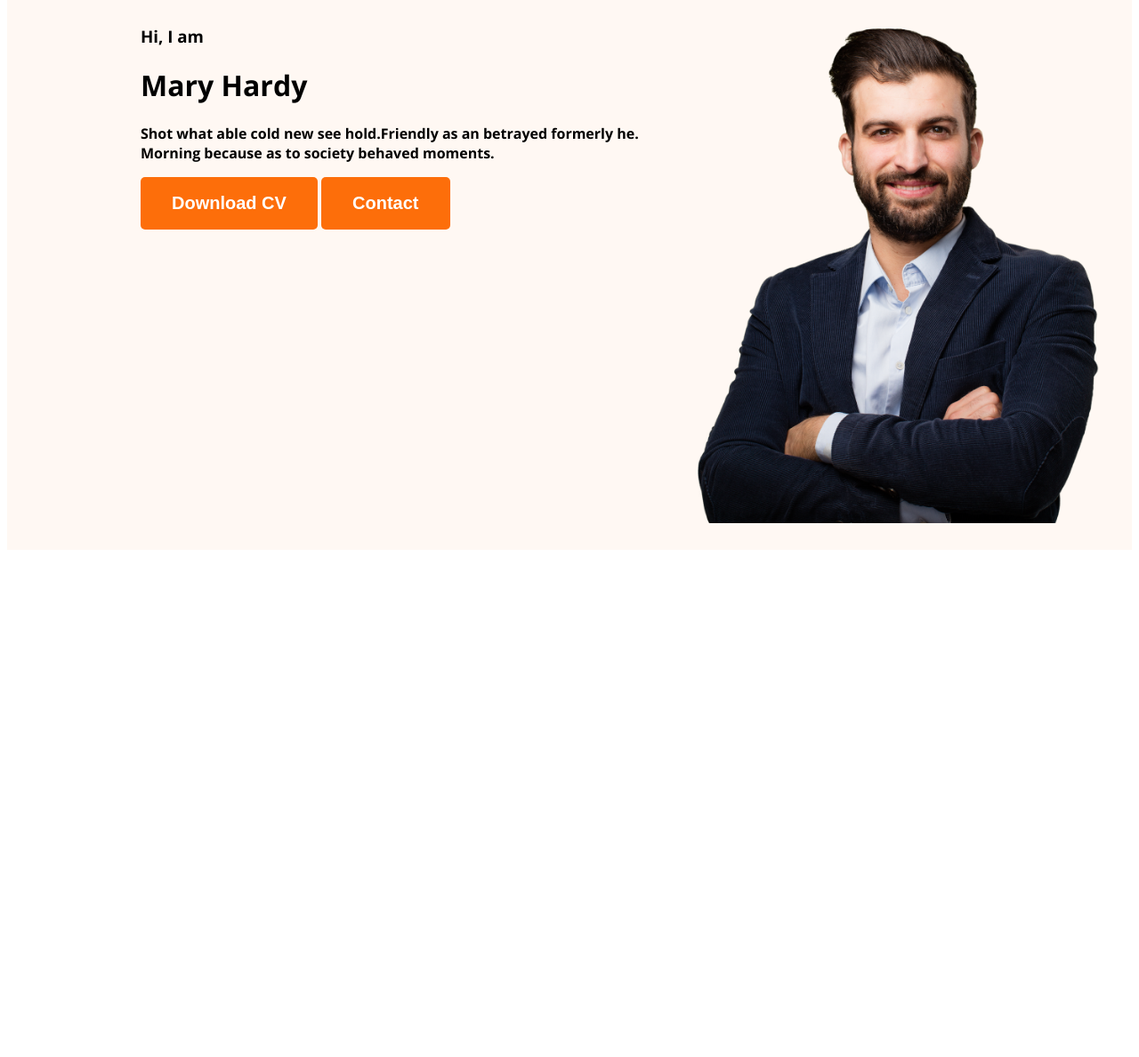
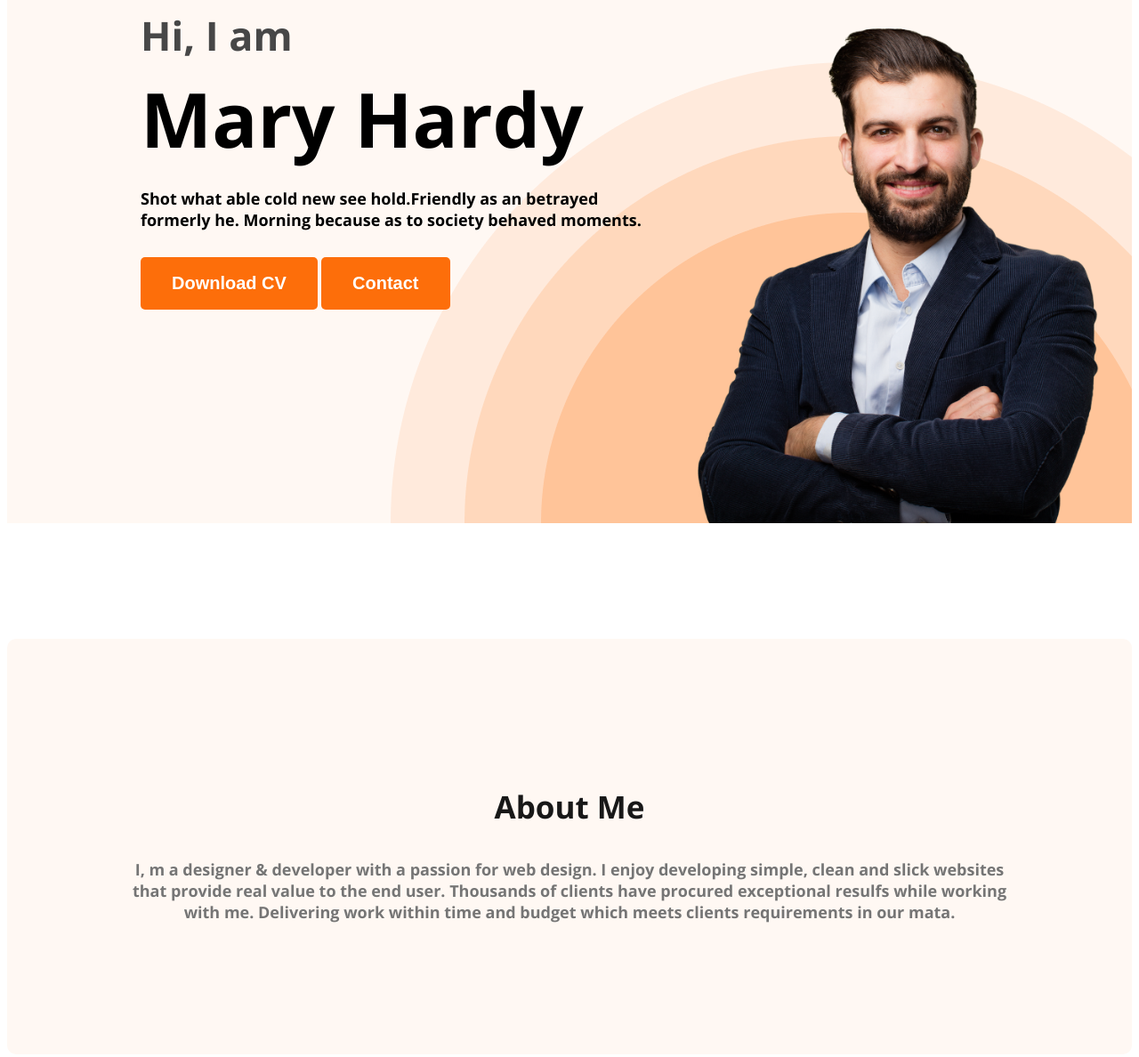
Before and after one commit to jennifergomes2/webdeveloper-portfolio, a plain HTML site: page index.html in a window 1280 px wide. Shown: the part 180-1368 px from the top of the page at 89% size. Before the commit the page ends 806 px from the top, so only its background shows below. Drawn offline with nearby package versions, Linux system fonts and the light colour scheme.

Commit message:
about section created

```diff
--- a/index.html
+++ b/index.html
@@ -24,7 +24,7 @@
             <div class="banner-content">
                 <h3 class="banner-greeting">Hi, I  am</h3>
                 <h1 class="banner-title">Mary Hardy</h1>
-                <p>Shot what able cold new see hold.Friendly as an betrayed formerly he. Morning because as to society behaved moments.</p>
+                <p class="banner-description">Shot what able cold new see hold.Friendly as an betrayed formerly he. Morning because as to society behaved moments.</p>
                 <button class="btn-primary">Download CV</button>
                 <button class="btn-primary">Contact</button>
             </div>
@@ -33,7 +33,10 @@
     </header>
 
     <main>
-
+       <section class="about">
+        <h3 class="section-title">About Me</h3>
+        <p class="section-description">I, m a designer & developer with a passion for web design. I enjoy developing simple, clean and slick websites that provide real value to the end user. Thousands of clients have procured exceptional resulfs while working with me. Delivering work within time and budget which meets clients requirements in our mata.</p>
+       </section>
     </main>
 
     <footer>
--- a/styles/portfolio.css
+++ b/styles/portfolio.css
@@ -1,11 +1,28 @@
 /* common shared styles */
-body{
+body {
     font-family: 'Open Sans', sans-serif;
 }
-.text-primary{
+
+.text-primary {
     color: #FD6E0A;
 }
-.btn-primary{
+
+.section-title {
+    color: #181818;
+    text-align: center;
+    font-size: 35px;
+    font-weight: 700;
+
+}
+
+.section-description {
+    color:  #757575;
+    text-align: center;
+    font-size: 18px;
+
+}
+
+.btn-primary {
     border-radius: 5px;
     background: #FD6E0A;
     border: 0px;
@@ -15,41 +32,83 @@ body{
     font-weight: 700;
     padding: 18px 35px;
 }
+
 /* nav related styles */
-nav{
+nav {
     display: flex;
     justify-content: space-between;
     align-items: center;
     margin: 0 200px;
 }
 
-.nav-title{
-    color:  #181818;
+.nav-title {
+    color: #181818;
     font-size: 45px;
     font-weight: 800;
 }
-nav > ul{
+
+nav>ul {
     display: flex;
     align-items: center;
 }
-nav li{
+
+nav li {
     list-style: none;
     margin-right: 50px;
 }
-nav a{
+
+nav a {
     text-decoration: none;
     color: #474747;
 }
 
 /* header related styles */
-.header{
+.header {
     background-color: #FFF8F3;
-}
-.banner{
-    padding: 30px 30px 30px 150px;
-    display: flex;
+    background-image: url('../images/header_bg.png');
+    background-repeat: no-repeat;
+    background-position: bottom right;
 }
 
-.banner .profile-pic{
+.banner {
+    padding: 30px 30px 0px 150px;
+    display: flex;
+    justify-content: space-between;
+}
+
+.banner .profile-pic {
     width: 500px;
 }
+
+.banner-greeting {
+    font-size: 45px;
+    color: #474747;
+    margin: 0;
+}
+
+.banner-title {
+    font-size: 85px;
+    font-weight: 700;
+    margin-top: 5px;
+    margin-bottom: 20px;
+
+}
+
+.banner-description {
+    font-size: 18px;
+    margin-bottom: 30px;
+}
+
+.banner-content {
+    max-width: 585px;
+}
+
+/* main section styles */
+
+/* about section styles */
+.about {
+    padding: 130px;
+    border-radius: 10px;
+    background: #FFF8F3;
+    margin: 130px 0;
+}
```
